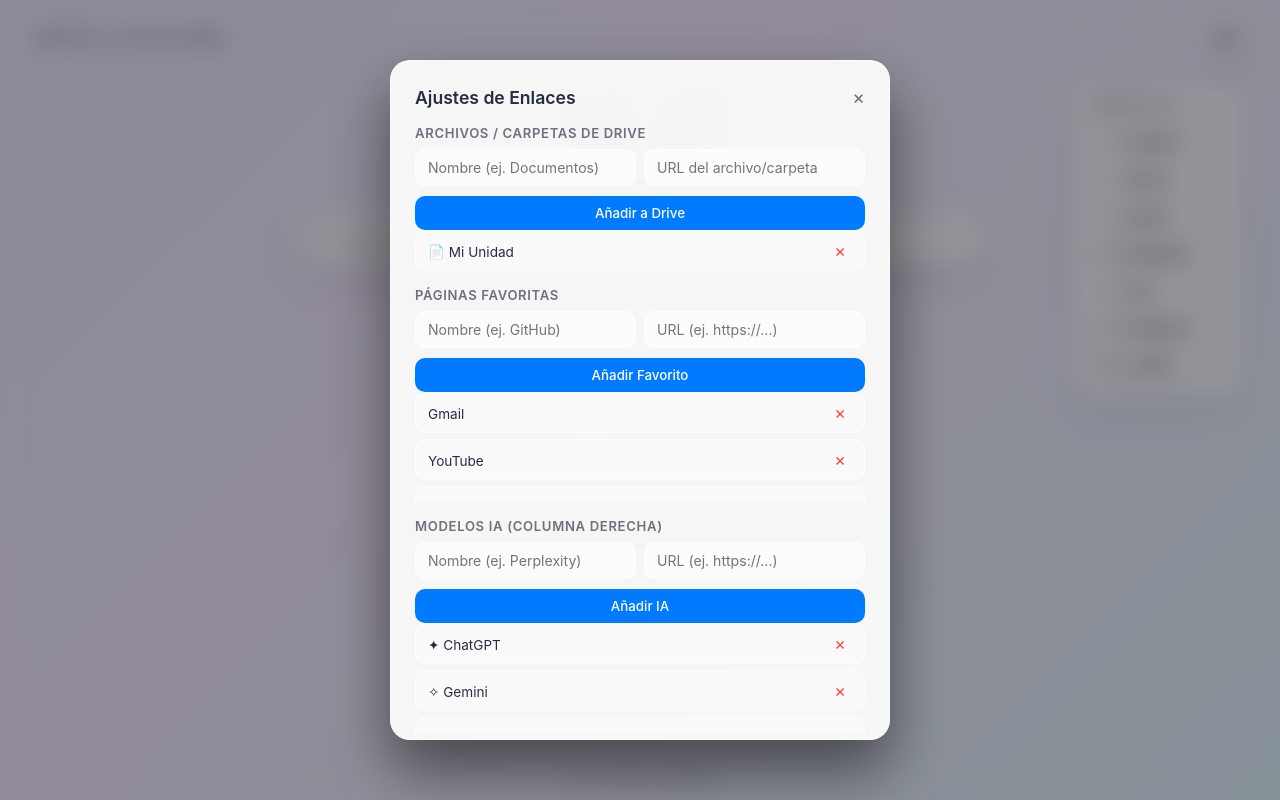
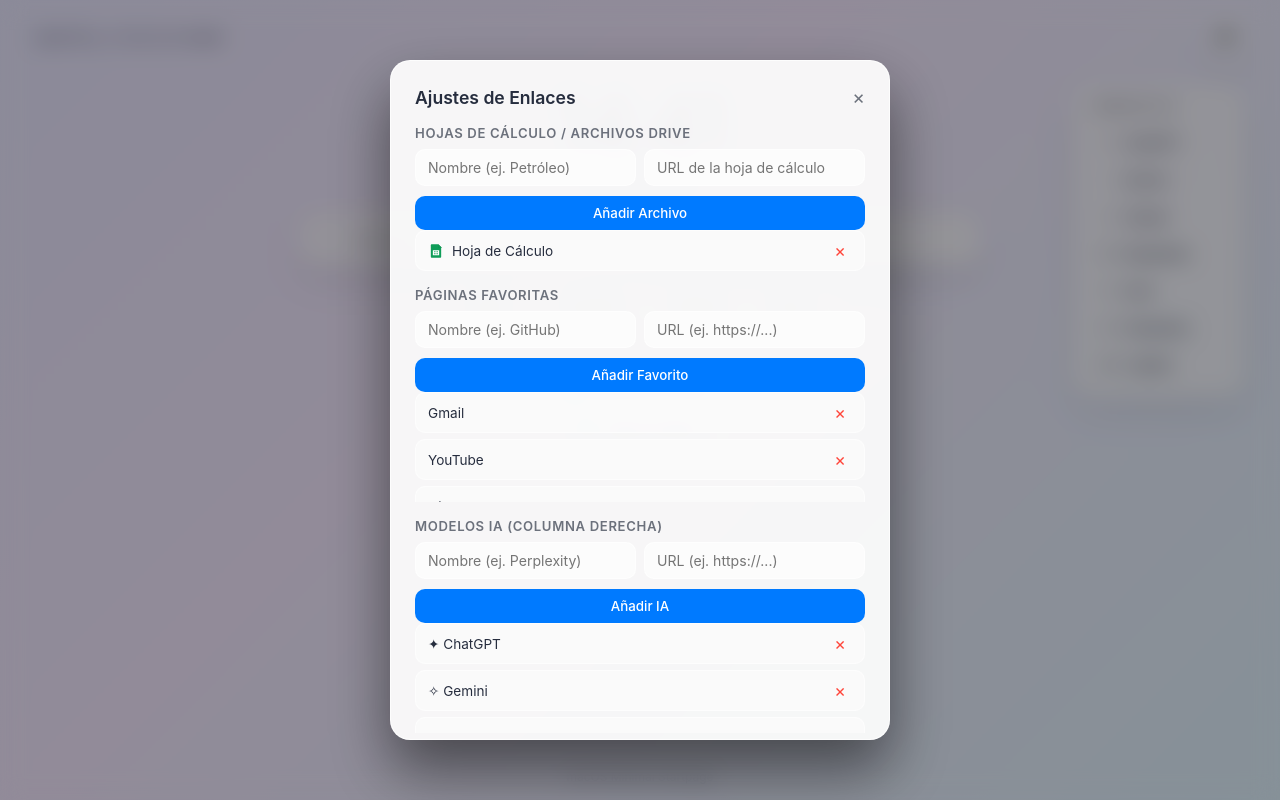
Before and after one commit to LFCODEAPPS/HOME, a plain HTML site: page index.html in a window 1280 px wide. Both pictures are taken after a click on the button "Configuración de Enlaces". Drawn offline with Linux system fonts and the light colour scheme.

Commit message:
Update index.html

```diff
--- a/index.html
+++ b/index.html
@@ -22,7 +22,7 @@
       --shadow-mac: 0 20px 40px rgba(0, 0, 0, 0.35), 0 0 0 1px var(--glass-border);
       --accent-color: #007aff;
       --accent-hover: #0062cc;
-      --drive-accent: #34a853;
+      --drive-accent: #0f9d58;
     }
 
     /* ADAPTACIÓN A MODO CLARO (macOS LIGHT) */
@@ -275,7 +275,7 @@
       display: flex;
       flex-direction: column;
       align-items: center;
-      gap: 10px;
+      gap: 12px;
     }
 
     .drive-section-title {
@@ -300,7 +300,7 @@
     .drive-card {
       display: inline-flex;
       align-items: center;
-      gap: 8px;
+      gap: 10px;
       padding: 9px 18px;
       background: var(--card-bg);
       border: 1px solid var(--card-border);
@@ -313,13 +313,15 @@
 
     .drive-card:hover {
       background: var(--card-hover);
-      border-color: var(--drive-accent);
+      border-color: rgba(15, 157, 88, 0.5);
       transform: translateY(-2px);
       box-shadow: 0 8px 20px rgba(0, 0, 0, 0.15);
     }
 
-    .drive-icon {
-      font-size: 0.9rem;
+    .sheets-icon-svg {
+      width: 16px;
+      height: 16px;
+      flex-shrink: 0;
     }
 
     .drive-title {
@@ -513,6 +515,12 @@
       border: 1px solid var(--card-border);
     }
 
+    .modal-fav-info {
+      display: flex;
+      align-items: center;
+      gap: 8px;
+    }
+
     .modal-fav-info span {
       font-size: 0.85rem;
       color: var(--text-main);
@@ -556,12 +564,22 @@
 </head>
 <body>
 
+  <!-- SVG OFICIAL DE GOOGLE SHEETS REUTILIZABLE -->
+  <svg style="display:none;">
+    <symbol id="icon-google-sheets" viewBox="0 0 192 192">
+      <path fill="#0F9D58" d="M122 14H46c-6.6 0-12 5.4-12 12v140c0 6.6 5.4 12 12 12h100c6.6 0 12-5.4 12-12V58l-36-44z"/>
+      <path fill="#0B8043" d="M122 14v44h44l-44-44z"/>
+      <path fill="#0F9D58" d="M122 58h44L122 14z"/>
+      <path fill="#FFFFFF" d="M58 86h76v60H58V86zm16 12v12h16V98H74zm28 0v12h16V98h-16zm-28 24v12h16v-12H74zm28 0v12h16v-12h-16z"/>
+    </symbol>
+  </svg>
+
   <!-- ENCABEZADO -->
   <header>
     <div class="date-display" id="dateDisplay">---, -- -- ---</div>
     <button class="icon-btn" id="openSettings" title="Configuración de Enlaces">
       <svg viewBox="0 0 24 24">
-        <path d="M19.14 12.94c.04-.3.06-.61.06-.94 0-.32-.02-.64-.07-.94l2.03-1.58c.18-.14.23-.41.12-.61l-1.92-3.32c-.12-.22-.37-.29-.59-.22l-2.39.96c-.5-.38-1.03-.7-1.62-.94l-.36-2.54c-.04-.24-.24-.41-.48-.41h-3.84c-.24 0-.43.17-.47.41l-.36 2.54c-.59.24-1.13.57-1.62.94l-2.39-.96c-.22-.08-.47 0-.59.22L2.74 8.87c-.12.21-.08.47.12.61l2.03 1.58c-.05.3-.09.63-.09.94s.02.64.07.94l-2.03 1.58c-.18.14-.23.41-.12.61l1.92 3.32c.12.22.37.29.59.22l2.39-.96c.5.38 1.03.7 1.62.94l.36 2.54c.05.24.24.41.48.41h3.84c.24 0 .44-.17.47-.41l.36-2.54c.59-.24 1.13-.56 1.62-.94l2.39.96c.22.08.47 0 .59-.22l1.92-3.32c.12-.22.07-.47-.12-.61l-2.01-1.58zM12 15.6c-1.98 0-3.6-1.62-3.6-3.6s1.62-3.6 3.6-3.6 3.6 1.62 3.6 3.6-1.62 3.6-3.6 3.6z"/>
+        <path d="M19.14 12.94c.04-.3.06-.61.06-.94 0-.32-.02-.64-.07-.94l2.03-1.58c.18-.14.23-.41.12-.61l-1.92-3.32c-.12-.22-.37-.29-.59-.22l-2.39.96c-.5-.38-1.03-.7-1.62-.94l-.36-2.54c-.04-.24-.24-.41-.48-.41h-3.84c-.24 0-.43.17-.47.41l-.36 2.54c-.59.24-1.13.57-1.62.94l-2.39-.96c-.22-.08-.47 0-.59.22L2.74 8.87c-.12.21-.08.47.12.61l2.03 1.58c-.05.3-.09.63-.09.94s.02.64.07.94l-2.03 1.58c-.18.14-.23.41-.12.61l1.92 3.32c.12.22.37.29.59.22l2.39-.96c.5 1.03.7 1.62.94l.36 2.54c.05.24.24.41.48.41h3.84c.24 0 .44-.17.47-.41l.36-2.54c.59-.24 1.13-.56 1.62-.94l2.39.96c.22.08.47 0 .59-.22l1.92-3.32c.12-.22.07-.47-.12-.61l-2.01-1.58zM12 15.6c-1.98 0-3.6-1.62-3.6-3.6s1.62-3.6 3.6-3.6 3.6 1.62 3.6 3.6-1.62 3.6-3.6 3.6z"/>
       </svg>
     </button>
   </header>
@@ -594,10 +612,11 @@
       <!-- LÍNEA DIVISORIA -->
       <div class="divider"></div>
 
-      <!-- ARCHIVOS DE DRIVE -->
+      <!-- ARCHIVOS DE DRIVE (HOJAS DE CÁLCULO) -->
       <div class="drive-section">
         <div class="drive-section-title">
-          <span>📁</span> Archivos de Drive
+          <svg class="sheets-icon-svg" viewBox="0 0 192 192"><use href="#icon-google-sheets"/></svg>
+          ARCHIVOS DE DRIVE
         </div>
         <div class="drive-grid" id="driveGrid"></div>
       </div>
@@ -621,13 +640,13 @@
       </div>
 
       <!-- SECCIÓN GOOGLE DRIVE -->
-      <div class="section-subtitle">Archivos / Carpetas de Drive</div>
+      <div class="section-subtitle">Hojas de Cálculo / Archivos Drive</div>
       <form class="modal-form" id="addDriveForm">
         <div class="modal-row">
-          <input type="text" id="driveName" class="modal-input" placeholder="Nombre (ej. Documentos)" required>
-          <input type="url" id="driveUrl" class="modal-input" placeholder="URL del archivo/carpeta" required>
+          <input type="text" id="driveName" class="modal-input" placeholder="Nombre (ej. Petróleo)" required>
+          <input type="url" id="driveUrl" class="modal-input" placeholder="URL de la hoja de cálculo" required>
         </div>
-        <button type="submit" class="btn-primary">Añadir a Drive</button>
+        <button type="submit" class="btn-primary">Añadir Archivo</button>
       </form>
       <div class="modal-fav-list" id="modalDriveList"></div>
 
@@ -675,7 +694,7 @@
     ];
 
     const defaultDriveLinks = [
-      { name: 'Mi Unidad', url: 'https://drive.google.com/drive/my-drive' }
+      { name: 'Hoja de Cálculo', url: 'https://docs.google.com/spreadsheets' }
     ];
 
     let aiTools = JSON.parse(localStorage.getItem('mac_ai_tools')) || defaultAiTools;
@@ -769,7 +788,7 @@
       renderFavorites();
     }
 
-    // RENDERIZAR ENLACES DE DRIVE
+    // RENDERIZAR ENLACES DE DRIVE (CON ICONO OFICIAL DE GOOGLE SHEETS)
     function renderDriveLinks() {
       const grid = document.getElementById('driveGrid');
       const modalList = document.getElementById('modalDriveList');
@@ -781,14 +800,18 @@
         const card = document.createElement('a');
         card.className = 'drive-card';
         card.href = drive.url;
-        card.innerHTML = `<span class="drive-icon">📄</span><span class="drive-title">${drive.name}</span>`;
+        card.innerHTML = `
+          <svg class="sheets-icon-svg" viewBox="0 0 192 192"><use href="#icon-google-sheets"/></svg>
+          <span class="drive-title">${drive.name}</span>
+        `;
         grid.appendChild(card);
 
         const item = document.createElement('div');
         item.className = 'modal-fav-item';
         item.innerHTML = `
           <div class="modal-fav-info">
-            <span>📄 ${drive.name}</span>
+            <svg class="sheets-icon-svg" viewBox="0 0 192 192"><use href="#icon-google-sheets"/></svg>
+            <span>${drive.name}</span>
           </div>
           <button class="delete-btn" onclick="removeDriveLink(${index})">&times;</button>
         `;
```
